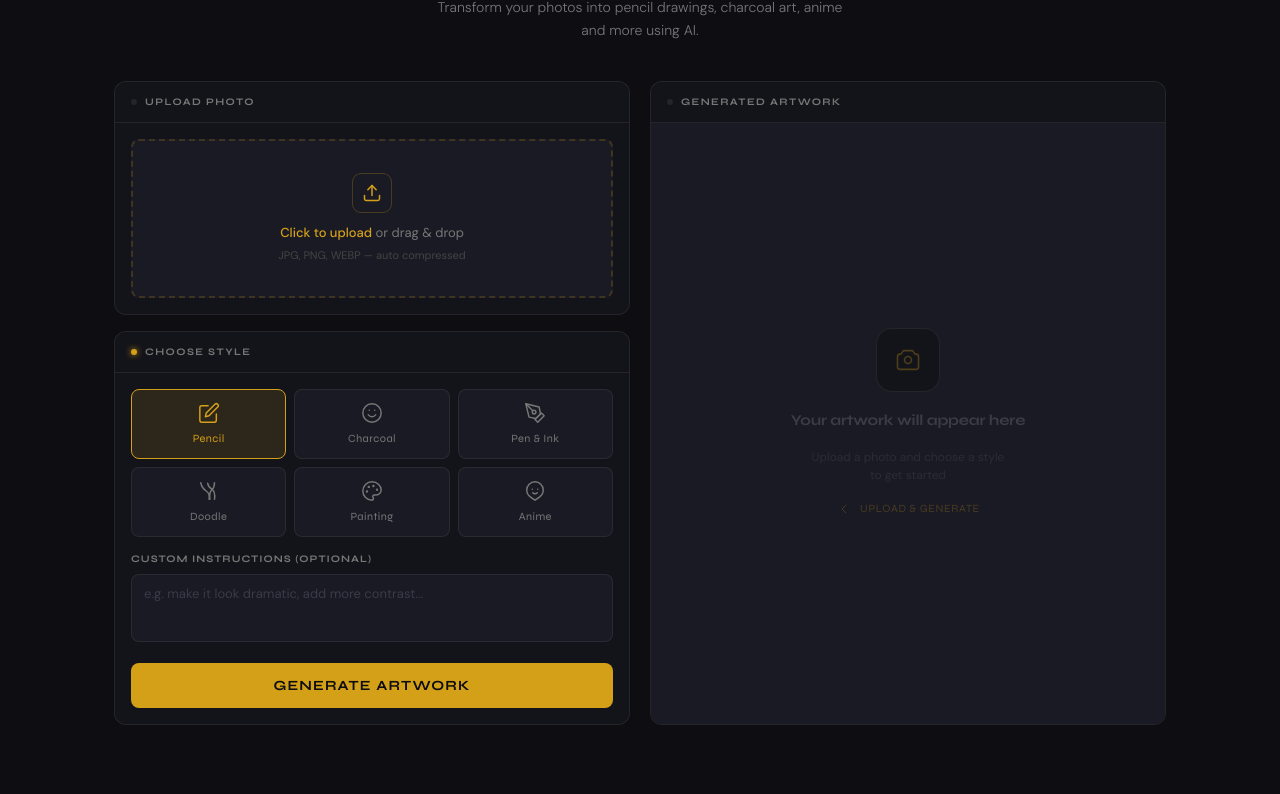
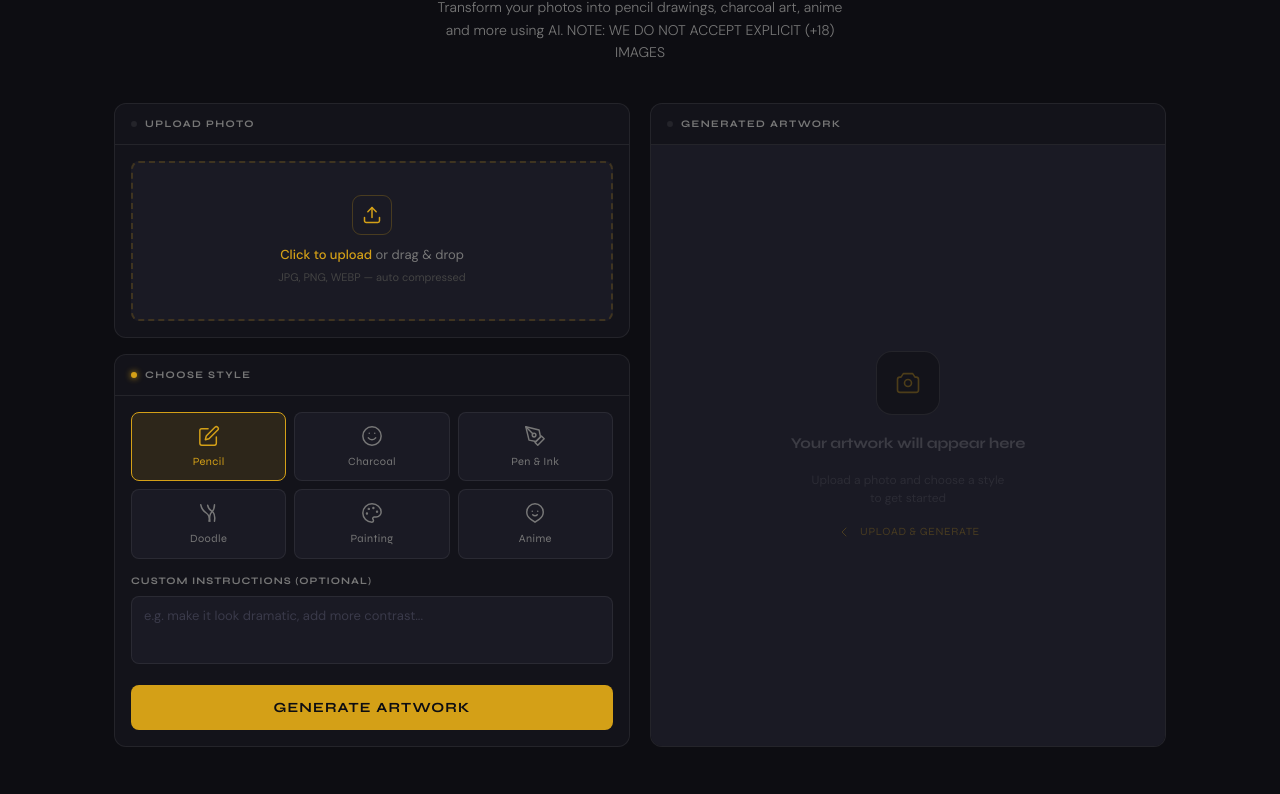
Before and after one commit to listentobeo/listentobeo.github.io, a plain HTML site: page tools/photo-to-sketch-online/index.html in a window 1280 px wide. Shown: the part 182-976 px from the top of the page. Drawn offline with nearby package versions, Linux system fonts and the light colour scheme; a script that the page names is missing.

Commit message:
Update description to include explicit image note
Added a note regarding explicit images to the description.

```diff
--- a/tools/photo-to-sketch-online/index.html
+++ b/tools/photo-to-sketch-online/index.html
@@ -346,7 +346,8 @@ body{background:var(--bg);color:var(--text);font-family:var(--font-body);font-si
   <!-- HERO -->
   <div class="tool-hero">
     <h1>Photo to Sketch</h1>
-    <p>Transform your photos into pencil drawings, charcoal art, anime and more using AI.</p>
+    <p>Transform your photos into pencil drawings, charcoal art, anime and more using AI.
+  NOTE: WE DO NOT ACCEPT EXPLICIT (+18) IMAGES</p>
     <div id="credits-display"></div>
   </div>
 
```
